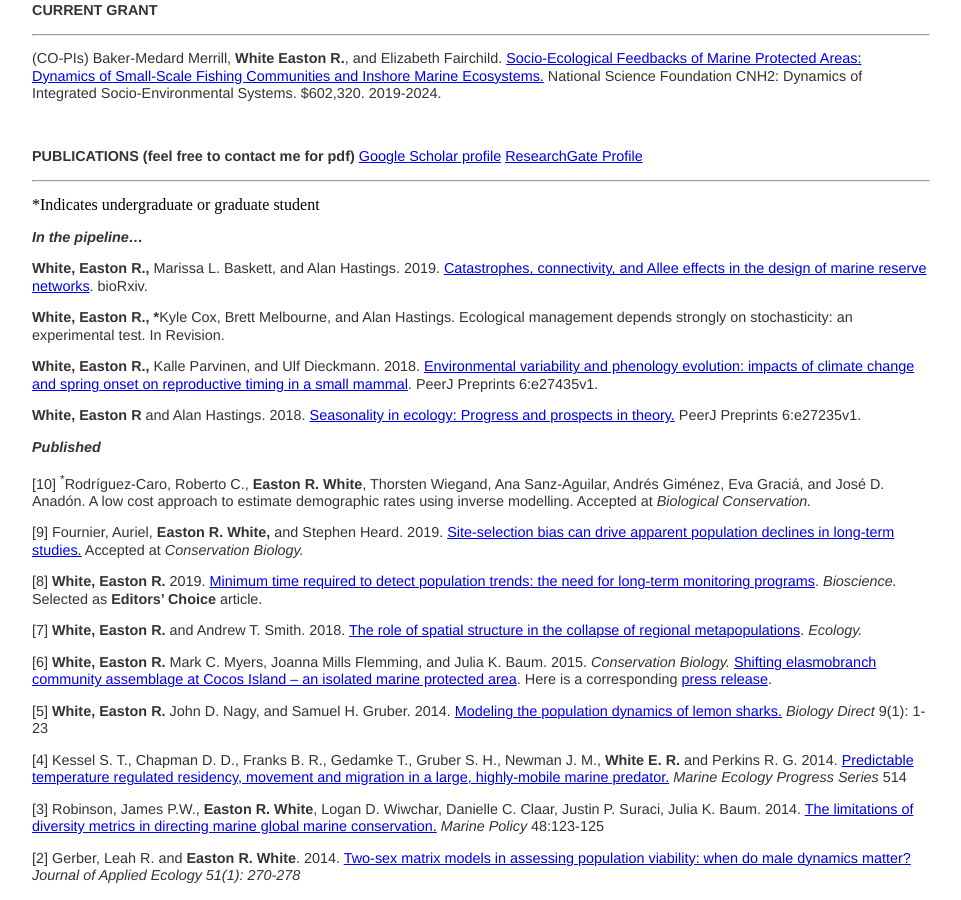
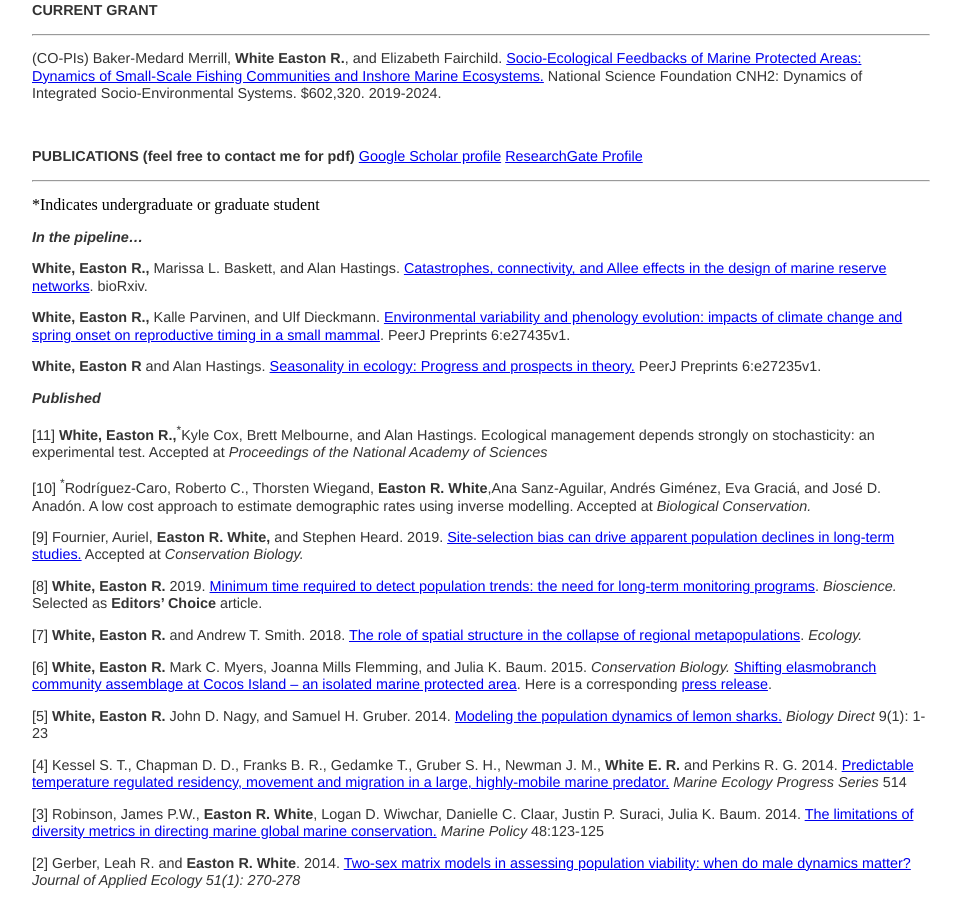
Before and after one commit to eastonwhite/eastonwhite.github.io, a Jekyll site: the page built from cv/index.html, in a window 1280 px wide and 900 px high, scrolled down 1314 px. Shown: the whole window, without its empty margins (160-1121 px from the left). Built offline with Jekyll 4.4.1, drawn with Linux system fonts in a browser that asks for light colours.

Commit message:
updated PNAS paper

```diff
--- a/cv/index.html
+++ b/cv/index.html
@@ -99,12 +99,13 @@ Github: <a href="https://github.com/eastonwhite" rel="noopener">eastonwhite</a><
  </p>*Indicates undergraduate or graduate student</p>
 <p><strong><em>In the pipeline…</em></strong></p>
 
-<p><strong>White, Easton R., </strong>Marissa L. Baskett, and Alan Hastings. 2019. <a href="https://www.biorxiv.org/content/10.1101/750448v1">Catastrophes, connectivity, and Allee effects in the design of marine reserve networks</a>. bioRxiv.</p>
-<p><strong>White, Easton R., *</strong>Kyle Cox, Brett Melbourne, and Alan Hastings. Ecological management depends strongly on stochasticity: an experimental test. In Revision.</p>
-<p><strong>White, Easton R., </strong>Kalle Parvinen, and Ulf Dieckmann. 2018. <a href="https://doi.org/10.7287/peerj.preprints.27435v1">Environmental variability and phenology evolution: impacts of climate change and spring onset on reproductive timing in a small mammal</a>. PeerJ Preprints 6:e27435v1.</p>
-<p><strong>White, Easton R</strong> and Alan Hastings. 2018. <a href="https://peerj.com/preprints/27235/">Seasonality in ecology: Progress and prospects in theory.</a> PeerJ Preprints 6:e27235v1.</p>
+<p><strong>White, Easton R., </strong>Marissa L. Baskett, and Alan Hastings. <a href="https://www.biorxiv.org/content/10.1101/750448v1">Catastrophes, connectivity, and Allee effects in the design of marine reserve networks</a>. bioRxiv.</p>
+<p><strong>White, Easton R., </strong>Kalle Parvinen, and Ulf Dieckmann. <a href="https://doi.org/10.7287/peerj.preprints.27435v1">Environmental variability and phenology evolution: impacts of climate change and spring onset on reproductive timing in a small mammal</a>. PeerJ Preprints 6:e27435v1.</p>
+<p><strong>White, Easton R</strong> and Alan Hastings. <a href="https://peerj.com/preprints/27235/">Seasonality in ecology: Progress and prospects in theory.</a> PeerJ Preprints 6:e27235v1.</p>
+
 <p><strong><em>Published</em></strong></p>
-<p>[10] <sup>*</sup>Rodríguez-Caro, Roberto C., <strong>Easton R. White</strong>, Thorsten Wiegand, Ana Sanz-Aguilar, Andrés Giménez, Eva Graciá, and José D. Anadón. A low cost approach to estimate demographic rates using inverse modelling. Accepted at <em>Biological Conservation.</em></p>
+<p>[11] <strong>White, Easton R.,</strong><sup>*</sup>Kyle Cox, Brett Melbourne, and Alan Hastings. Ecological management depends strongly on stochasticity: an experimental test. Accepted at <em>Proceedings of the National Academy of Sciences</em></p>
+<p>[10] <sup>*</sup>Rodríguez-Caro, Roberto C., Thorsten Wiegand, <strong>Easton R. White</strong>,Ana Sanz-Aguilar, Andrés Giménez, Eva Graciá, and José D. Anadón. A low cost approach to estimate demographic rates using inverse modelling. Accepted at <em>Biological Conservation.</em></p>
 <p>[9] Fournier, Auriel,<strong> Easton R. White,</strong> and Stephen Heard. 2019. <a href="https://onlinelibrary.wiley.com/doi/10.1111/cobi.13371" target="_blank" rel="noopener">Site-selection bias can drive apparent population declines in long-term studies.</a>  Accepted at <em>Conservation Biology.</em></p>
 <p>[8]<strong> White, Easton R. </strong>2019. <a href="https://academic.oup.com/bioscience/advance-article/doi/10.1093/biosci/biy144/5195956">Minimum time required to detect population trends: the need for long-term monitoring programs</a>. <em>Bioscience. </em>Selected as <strong>Editors’ Choice</strong> article.</p>
 <p>[7] <strong>White, Easton R.</strong> and Andrew T. Smith. 2018. <a href="https://esajournals.onlinelibrary.wiley.com/doi/10.1002/ecy.2546">The role of spatial structure in the collapse of regional metapopulations</a>. <em>Ecology. </em></p>
```
